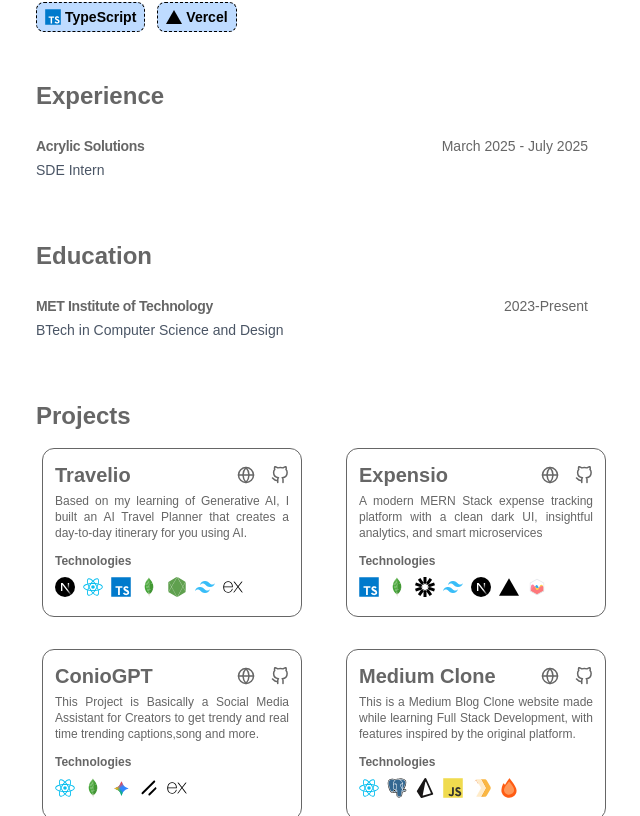
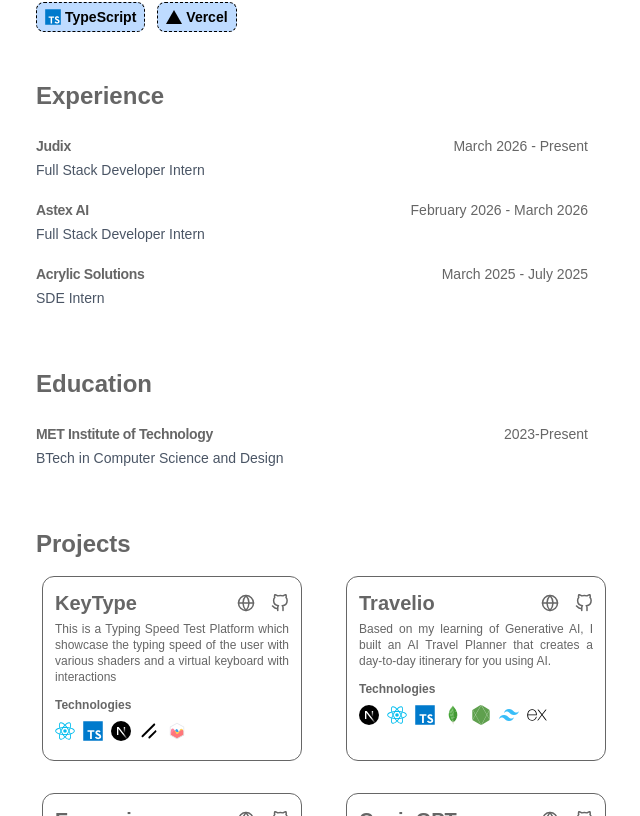
Before and after one commit to jaydxxp/portfoliov2, a Next.js app: page / in a window 1280 px wide. Shown: the part 464-1280 px from the top of the page, without its empty margins (316-956 px from the left). Built offline with nearby package versions, Linux system fonts and the light colour scheme; a web font is replaced by a local one.

Commit message:
update portfolio

```diff
--- a/components/Experience.tsx
+++ b/components/Experience.tsx
@@ -1,7 +1,11 @@
 import ExpressJs from "./Svg/ExpressJs";
+import Figma from "./Svg/Figma";
 import MongoDB from "./Svg/MongoDB";
+import NextJs from "./Svg/Nextjs";
 import NodeJs from "./Svg/Nodejs";
 import ReactIcon from "./Svg/ReactIcon";
+import Shadcn from "./Svg/Shadcn";
+import TailwindCss from "./Svg/Tailwind";
 import TypeScript from "./Svg/Typescript";
 import EduTab from "./ui/Edu";
 
@@ -22,6 +26,36 @@
           Experience
         </span>
         <EduTab
+  title="Judix"
+  subtitle="Full Stack Developer Intern"
+  year="March 2026 - Present"
+  coursework={[
+    { name: "React.js", icon: <ReactIcon /> },
+    { name: "Node.js", icon: <NodeJs /> },
+    { name: "Express.js", icon: <ExpressJs /> },
+    { name: "Typescript", icon: <TypeScript /> },
+
+    { name: "Tailwind CSS", icon: <TailwindCss /> },
+    { name: "ShadCN", icon: <Shadcn /> },
+
+  ]}
+  description="Working on a scalable design system and developing admin dashboard workflows with integrated data scraping processes. Ensuring a well-structured and maintainable code architecture to support scalability and efficient system performance."
+/>
+
+<EduTab
+  title="Astex AI"
+  subtitle="Full Stack Developer Intern"
+  year="February 2026 - March 2026"
+  coursework={[
+    { name: "Next.js", icon: <NextJs /> },
+    { name: "React.js", icon: <ReactIcon /> },
+    { name: "Tailwind CSS", icon: <TailwindCss /> },
+    { name: "Figma", icon: <Figma /> },
+    { name: "MongoDB", icon: <MongoDB /> },
+  ]}
+  description="Developed a complete client website with integrated Cashfree payment gateway, ensuring a seamless user experience using modern web technologies. Independently built the entire platform and designed an admin dashboard to efficiently manage and control system workflows."
+/>
+        <EduTab
           title="Acrylic Solutions"
           subtitle="SDE Intern"
           year="March 2025 - July 2025"
--- a/components/Projects.tsx
+++ b/components/Projects.tsx
@@ -10,13 +10,11 @@
 import Vercel from "./Svg/Vercel";
 import Chartjs from "./Svg/Chartjs";
 import Jwt from "./Svg/Jwt";
-import PostgreSQL from "./Svg/PostgreSql";
+
 import Gemini from "./Svg/Gemini";
 import Shadcn from "./Svg/Shadcn";
-import Prisma from "./Svg/Prisma";
-import JavaScript from "./Svg/Javascript";
-import Workers from "./Svg/Workers";
-import Hono from "./Svg/Hono";
+
+import Bun from "./Svg/Bun";
 
 export default function Projects() {
   return (
@@ -28,6 +26,20 @@
           </span>
 
           <div className="grid grid-cols-1 md:grid-cols-2 gap-10 md:gap-8">
+            <ProjectCard
+              title="KeyType"
+              description="This is a Typing Speed Test Platform which showcase the typing speed of the user with various shaders and a virtual keyboard with interactions"
+              website="https://keytype.jaydeepw.tech/"
+              github="https://github.com/jaydxxp/keytype"
+              frameworks={[
+                <FrameworkIcon icon={<ReactIcon />} name="React" />,
+                <FrameworkIcon icon={<TypeScript />} name="Typescript" />,
+                <FrameworkIcon icon={<NextJs />} name="Nextjs" />,
+                <FrameworkIcon icon={<Shadcn />} name="Shadcn" />,
+
+                <FrameworkIcon icon={<Chartjs />} name="Chartjs" />,
+              ]}
+            />
             <ProjectCard
               title="Travelio"
               description="Based on my learning of Generative AI, I built an AI Travel Planner that creates a day-to-day itinerary for you using AI."
@@ -74,21 +86,6 @@
                 <FrameworkIcon icon={<ExpressJs />} name="ExpressJs" />,
               ]}
             />
-            <ProjectCard
-              title="Medium Clone"
-              description="This is a Medium Blog Clone website made while learning Full Stack Development, with features inspired by the original platform."
-              image="/Medium.png"
-              website="https://medium-clone-olive-chi.vercel.app/"
-              github="https://github.com/jaydxxp/medium_clone"
-              frameworks={[
-                <FrameworkIcon icon={<ReactIcon />} name="React" />,
-                <FrameworkIcon icon={<PostgreSQL />} name="PostgreSQL" />,
-                <FrameworkIcon icon={<Prisma />} name="Prisma" />,
-                <FrameworkIcon icon={<JavaScript />} name="Javascript" />,
-                <FrameworkIcon icon={<Workers />} name="Cloudflare Workers" />,
-                <FrameworkIcon icon={<Hono />} name="Hono" />,
-              ]}
-            />
           </div>
         </div>
       </div>
```
